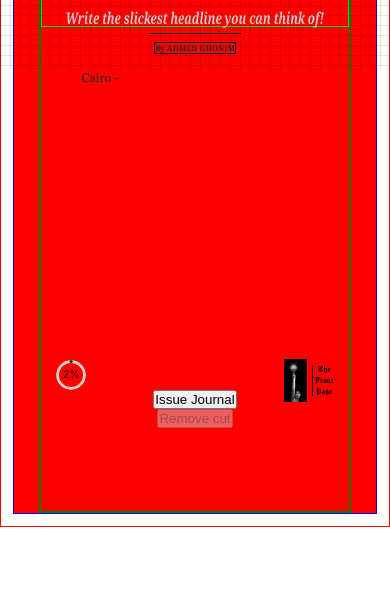
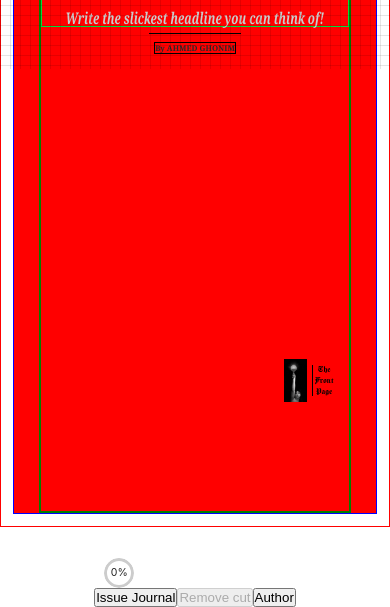
Before and after one commit to A-bahaa/Front-Page, a React (Vite) app: page /editorial in a window 390 px wide. Shown: the part 775-1382 px from the top of the page. Before the commit the page ends 1302 px from the top, so only its background shows below. Built offline with nearby package versions, Linux system fonts and the light colour scheme.

Commit message:
disable the typing sound effect on mobile devices

```diff
--- a/src/components/Panel.jsx
+++ b/src/components/Panel.jsx
@@ -16,7 +16,7 @@ const Panel = ({
   handleRemoveImage,
   image,
 }) => {
-  const [storyText, setStoryText] = useState('        Cairo -');
+  const [storyText, setStoryText] = useState('');
   const [storyLength, setStoryLength] = useState(storyText.length);
   const [audio, setAudio] = useState(null);
 
@@ -26,6 +26,8 @@ const Panel = ({
   }, []);
 
   const maxLength = 700;
+  const isMobile = window.matchMedia('(max-width: 768px)').matches;
+  const isFirefox = /Firefox/.test(navigator.userAgent);
   const handleChangeHeadline = (event) => {
     setHeadline(event.target.value);
   };
@@ -39,7 +41,8 @@ const Panel = ({
 
   const playSound = () => {
     // disable the typing sound effect on firefox for now (poor smothing)
-    if (!/Firefox/.test(navigator.userAgent)) {
+    // disble the typing sound on mobile devices
+    if (!isFirefox && !isMobile) {
       audio.currentTime = 0; // reset playback position
       audio.volume = Math.random() * 0.4 + 0.2; // randomize volume
       audio.play();
@@ -77,11 +80,14 @@ const Panel = ({
         maxLength={maxLength}
         playSound={playSound}
       />
-      <StoryProgress storyLength={storyLength} maxLength={maxLength} />
-      <button onClick={handleIssueJournal}>Issue Journal</button>
-      <button onClick={handleRemoveImage} disabled={!image}>
-        Remove cut
-      </button>
+      <div style={{ position: 'relative', top: '200px' }}>
+        <StoryProgress storyLength={storyLength} maxLength={maxLength} />
+        <button onClick={handleIssueJournal}>Issue Journal</button>
+        <button onClick={handleRemoveImage} disabled={!image}>
+          Remove cut
+        </button>
+        <button>Author</button>
+      </div>
     </div>
   );
 };
```
